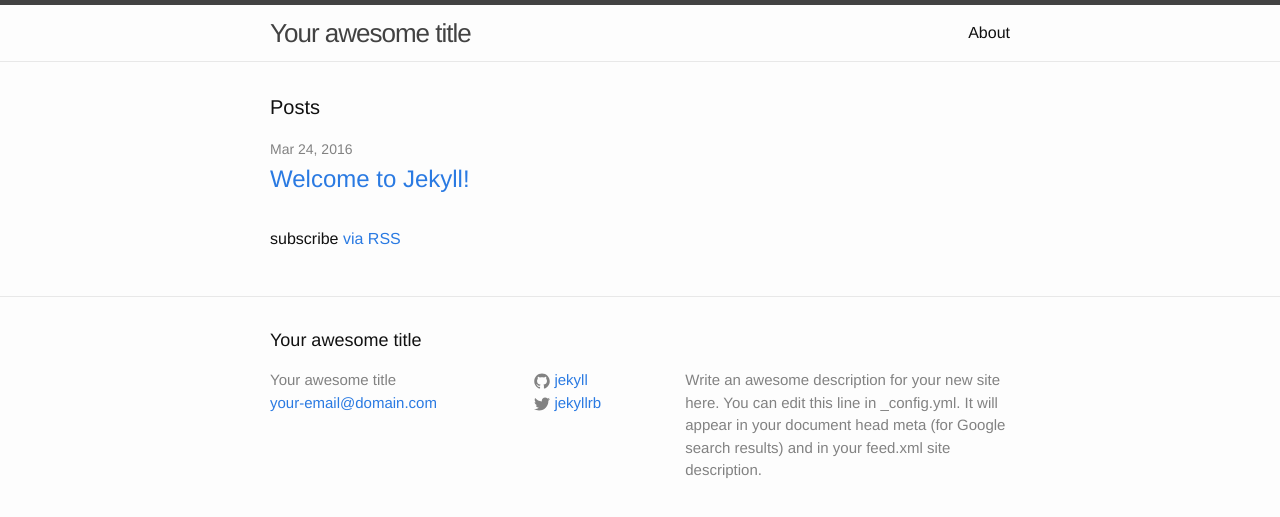
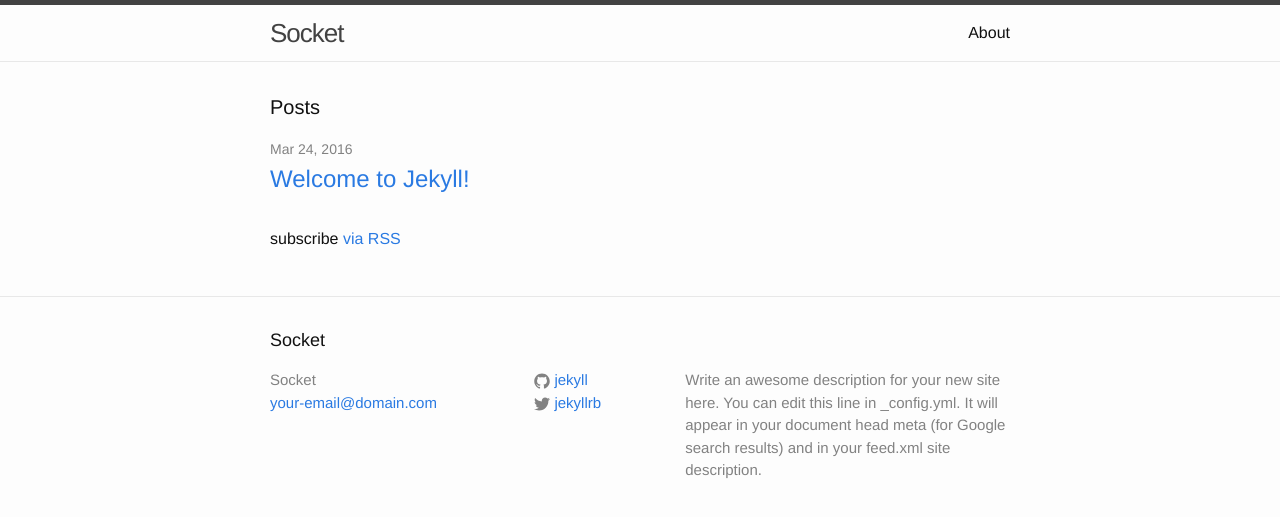
Before and after one commit to riceKernel/socket, a Jekyll site: the page built from index.html, in a window 1280 px wide. Shown: the top 517 px of the page. Built offline with Jekyll 4.4.1, drawn with Linux system fonts in a browser that asks for light colours.

Commit message:
Changed page title

```diff
--- a/_config.yml
+++ b/_config.yml
@@ -6,7 +6,7 @@
 # 'jekyll serve'. If you change this file, please restart the server process.
 
 # Site settings
-title: Your awesome title
+title: Socket
 email: your-email@domain.com
 description: > # this means to ignore newlines until "baseurl:"
   Write an awesome description for your new site here. You can edit this
```
